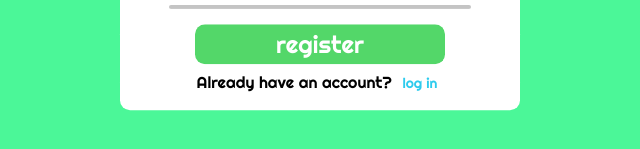
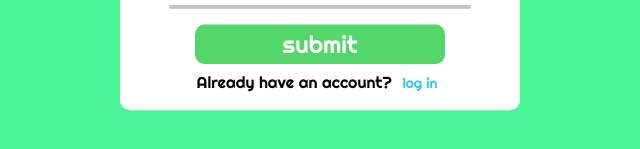
Before and after one commit to brettnguyen/WebProject, a website with bundled scripts: page Public/Register.html in a window 1280 px wide. Shown: the part 303-452 px from the top of the page, 320-960 px from the left. Built offline with nearby package versions, Linux system fonts and the light colour scheme; no server answers.

Commit message:
fix register

```diff
--- a/Public/Register.html
+++ b/Public/Register.html
@@ -51,7 +51,7 @@
 
 
         <div class="Register">
-          <input class="Registersubmit"  type="submit" value="register"></button>
+          <input class="Registersubmit"  type="submit" value="submit"></button>
         </div>
         <div class="Register">
             <label class="Registermisc"> Already have an account? </label>
```
